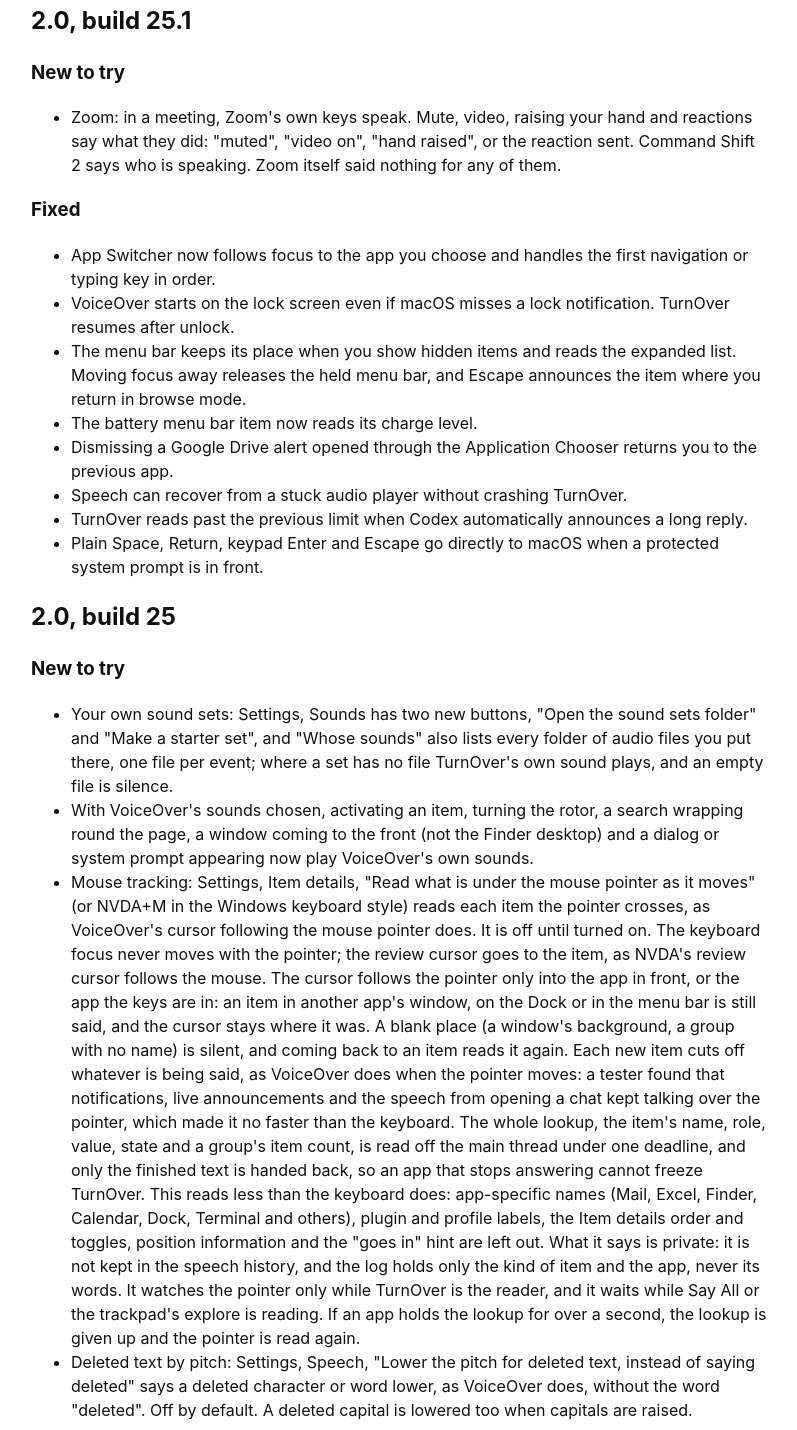
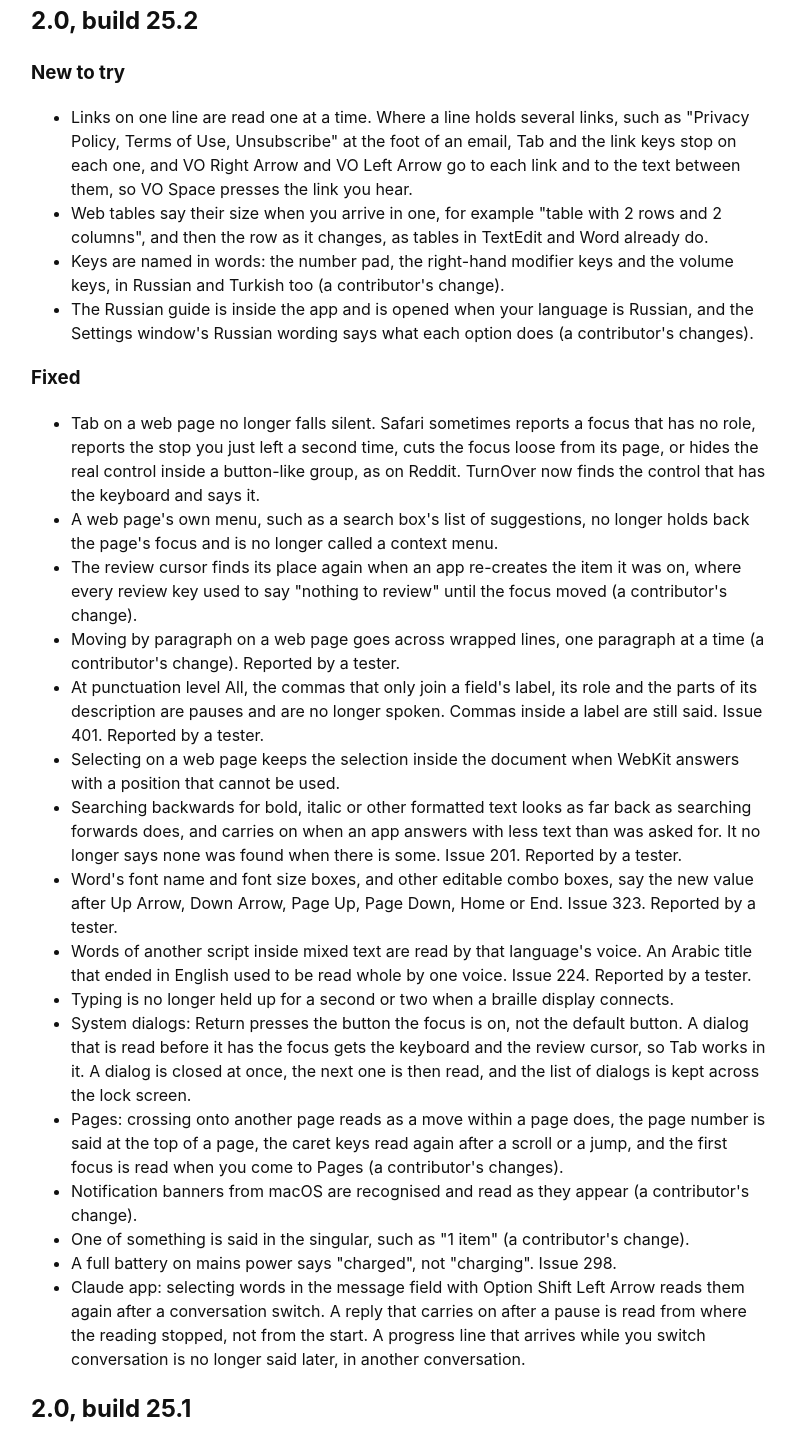
Before and after one commit to Doll-Eye/turnoverformac.com, a plain HTML site: page changes.html in a window 1280 px wide. Shown: the part 172-1602 px from the top of the page, without its empty margins (241-1038 px from the left). Drawn offline with Linux system fonts and the light colour scheme.

Commit message:
TurnOver 2.0 build 25.2

```diff
--- a/changes.html
+++ b/changes.html
@@ -6,6 +6,33 @@
 <body><main>
 <h1>What's new in TurnOver</h1>
 <p>The newest build is first. &quot;Reported by a tester&quot; marks a fix for something a tester sent in. Thank you.</p>
+<h2>2.0, build 25.2</h2>
+<h3>New to try</h3>
+<ul>
+<li>Links on one line are read one at a time. Where a line holds several links, such as &quot;Privacy Policy, Terms of Use, Unsubscribe&quot; at the foot of an email, Tab and the link keys stop on each one, and VO Right Arrow and VO Left Arrow go to each link and to the text between them, so VO Space presses the link you hear.</li>
+<li>Web tables say their size when you arrive in one, for example &quot;table with 2 rows and 2 columns&quot;, and then the row as it changes, as tables in TextEdit and Word already do.</li>
+<li>Keys are named in words: the number pad, the right-hand modifier keys and the volume keys, in Russian and Turkish too (a contributor&#x27;s change).</li>
+<li>The Russian guide is inside the app and is opened when your language is Russian, and the Settings window&#x27;s Russian wording says what each option does (a contributor&#x27;s changes).</li>
+</ul>
+<h3>Fixed</h3>
+<ul>
+<li>Tab on a web page no longer falls silent. Safari sometimes reports a focus that has no role, reports the stop you just left a second time, cuts the focus loose from its page, or hides the real control inside a button-like group, as on Reddit. TurnOver now finds the control that has the keyboard and says it.</li>
+<li>A web page&#x27;s own menu, such as a search box&#x27;s list of suggestions, no longer holds back the page&#x27;s focus and is no longer called a context menu.</li>
+<li>The review cursor finds its place again when an app re-creates the item it was on, where every review key used to say &quot;nothing to review&quot; until the focus moved (a contributor&#x27;s change).</li>
+<li>Moving by paragraph on a web page goes across wrapped lines, one paragraph at a time (a contributor&#x27;s change). Reported by a tester.</li>
+<li>At punctuation level All, the commas that only join a field&#x27;s label, its role and the parts of its description are pauses and are no longer spoken. Commas inside a label are still said. Issue 401. Reported by a tester.</li>
+<li>Selecting on a web page keeps the selection inside the document when WebKit answers with a position that cannot be used.</li>
+<li>Searching backwards for bold, italic or other formatted text looks as far back as searching forwards does, and carries on when an app answers with less text than was asked for. It no longer says none was found when there is some. Issue 201. Reported by a tester.</li>
+<li>Word&#x27;s font name and font size boxes, and other editable combo boxes, say the new value after Up Arrow, Down Arrow, Page Up, Page Down, Home or End. Issue 323. Reported by a tester.</li>
+<li>Words of another script inside mixed text are read by that language&#x27;s voice. An Arabic title that ended in English used to be read whole by one voice. Issue 224. Reported by a tester.</li>
+<li>Typing is no longer held up for a second or two when a braille display connects.</li>
+<li>System dialogs: Return presses the button the focus is on, not the default button. A dialog that is read before it has the focus gets the keyboard and the review cursor, so Tab works in it. A dialog is closed at once, the next one is then read, and the list of dialogs is kept across the lock screen.</li>
+<li>Pages: crossing onto another page reads as a move within a page does, the page number is said at the top of a page, the caret keys read again after a scroll or a jump, and the first focus is read when you come to Pages (a contributor&#x27;s changes).</li>
+<li>Notification banners from macOS are recognised and read as they appear (a contributor&#x27;s change).</li>
+<li>One of something is said in the singular, such as &quot;1 item&quot; (a contributor&#x27;s change).</li>
+<li>A full battery on mains power says &quot;charged&quot;, not &quot;charging&quot;. Issue 298.</li>
+<li>Claude app: selecting words in the message field with Option Shift Left Arrow reads them again after a conversation switch. A reply that carries on after a pause is read from where the reading stopped, not from the start. A progress line that arrives while you switch conversation is no longer said later, in another conversation.</li>
+</ul>
 <h2>2.0, build 25.1</h2>
 <h3>New to try</h3>
 <ul>
```
Also changed, not shown: index.html (+1 -1 lines), roadmap.html (+1 -0 lines).
